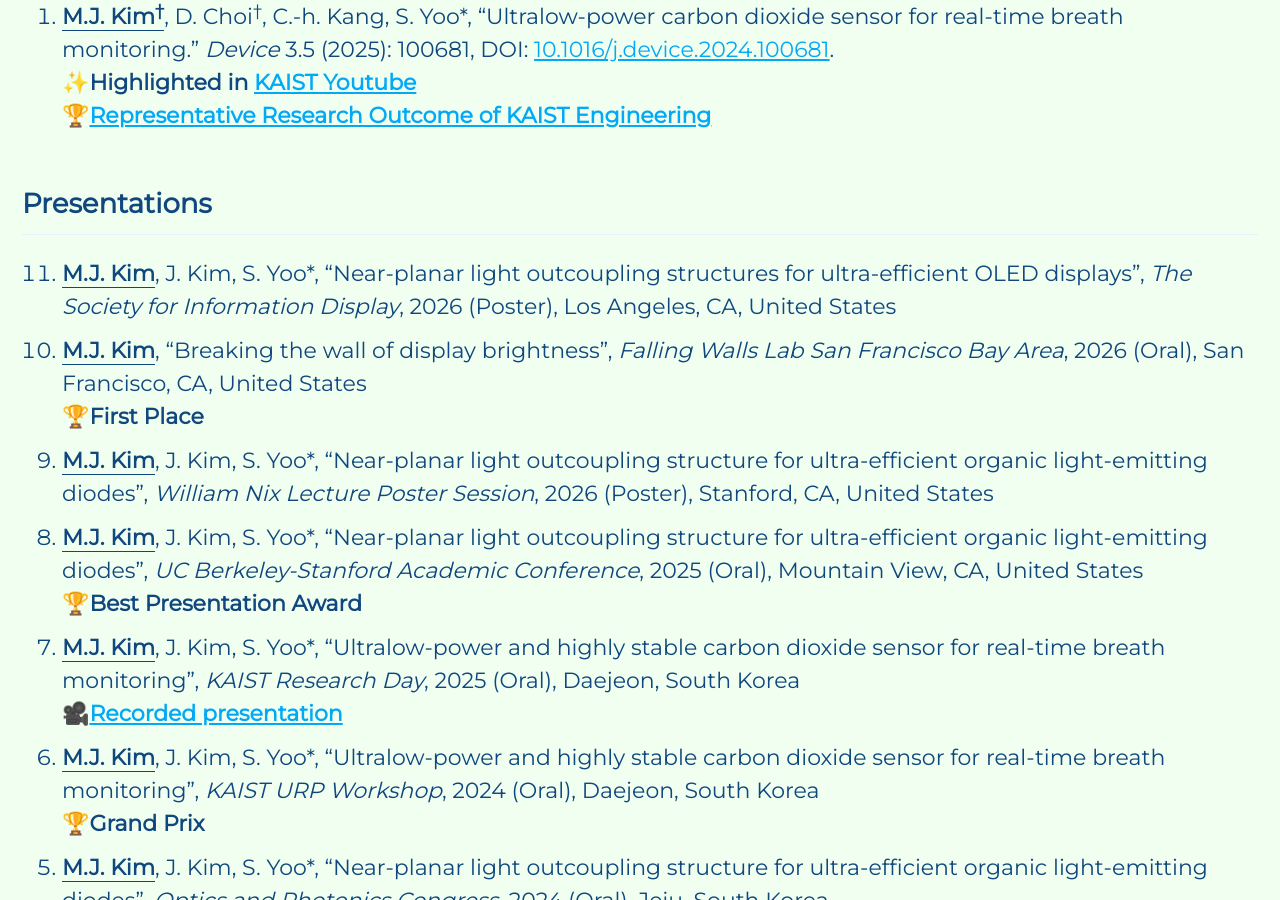
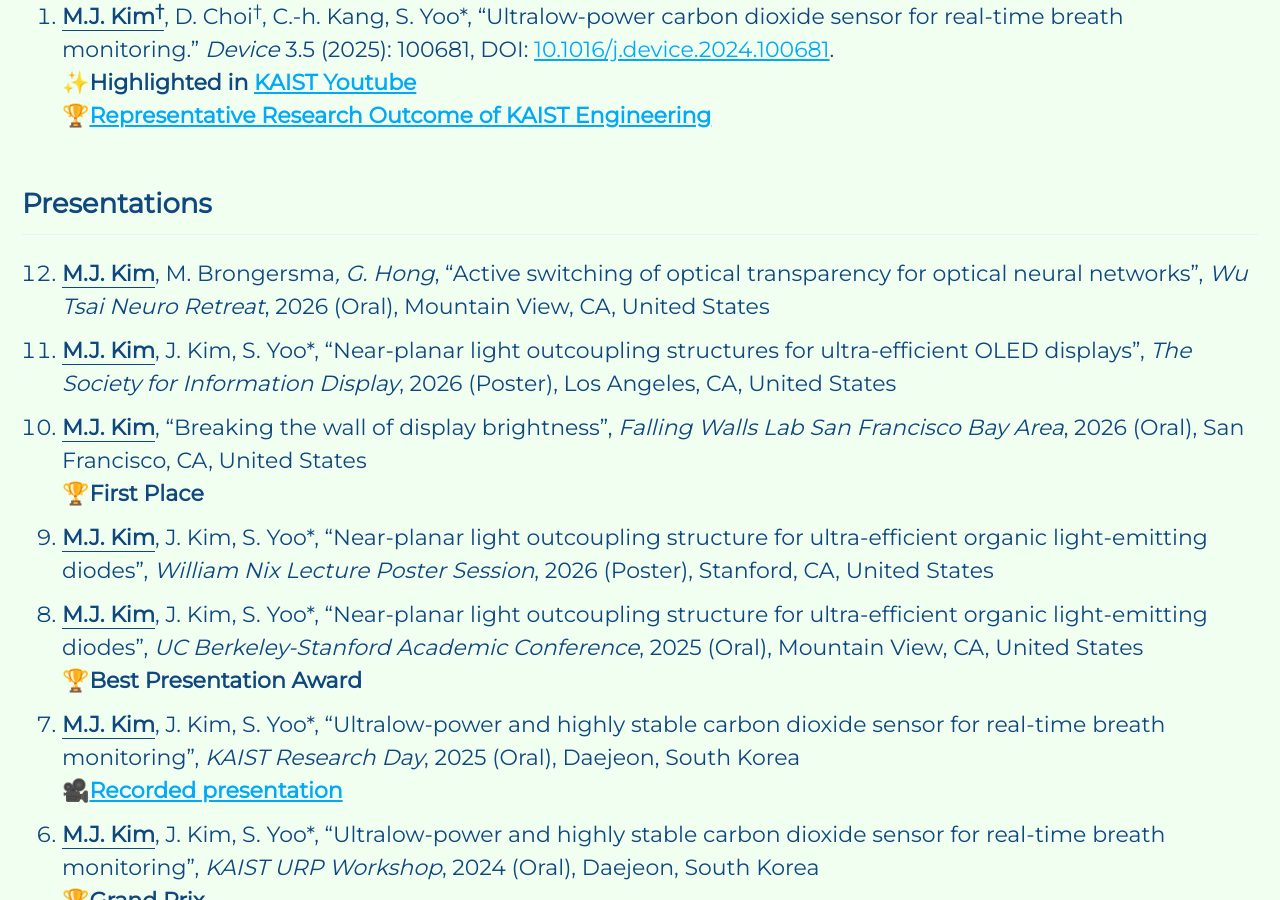
Before and after one commit to mj3259/mj3259.github.io, a Jekyll site: the page built from _pages/projects.md, in a window 1280 px wide and 900 px high, scrolled down 692 px. Built offline with Jekyll 4.4.1, drawn with Linux system fonts in a browser that asks for light colours; cached includes are drawn as plain includes.

Commit message:
Update projects.md

```diff
--- a/_pages/projects.md
+++ b/_pages/projects.md
@@ -47,6 +47,7 @@ feature_row1:
 
 
 ## Presentations
+1. **<u>M.J. Kim</u>**, M. Brongersma*, G. Hong*, "Active switching of optical transparency for optical neural networks", _Wu Tsai Neuro Retreat_, 2026 (Oral), Mountain View, CA, United States
 1. **<u>M.J. Kim</u>**, J. Kim, S. Yoo*, "Near-planar light outcoupling structures for ultra-efficient OLED displays", _The Society for Information Display_, 2026 (Poster), Los Angeles, CA, United States
 1. **<u>M.J. Kim</u>**, "Breaking the wall of display brightness", _Falling Walls Lab San Francisco Bay Area_, 2026 (Oral), San Francisco, CA, United States
 🏆__First Place__
```
